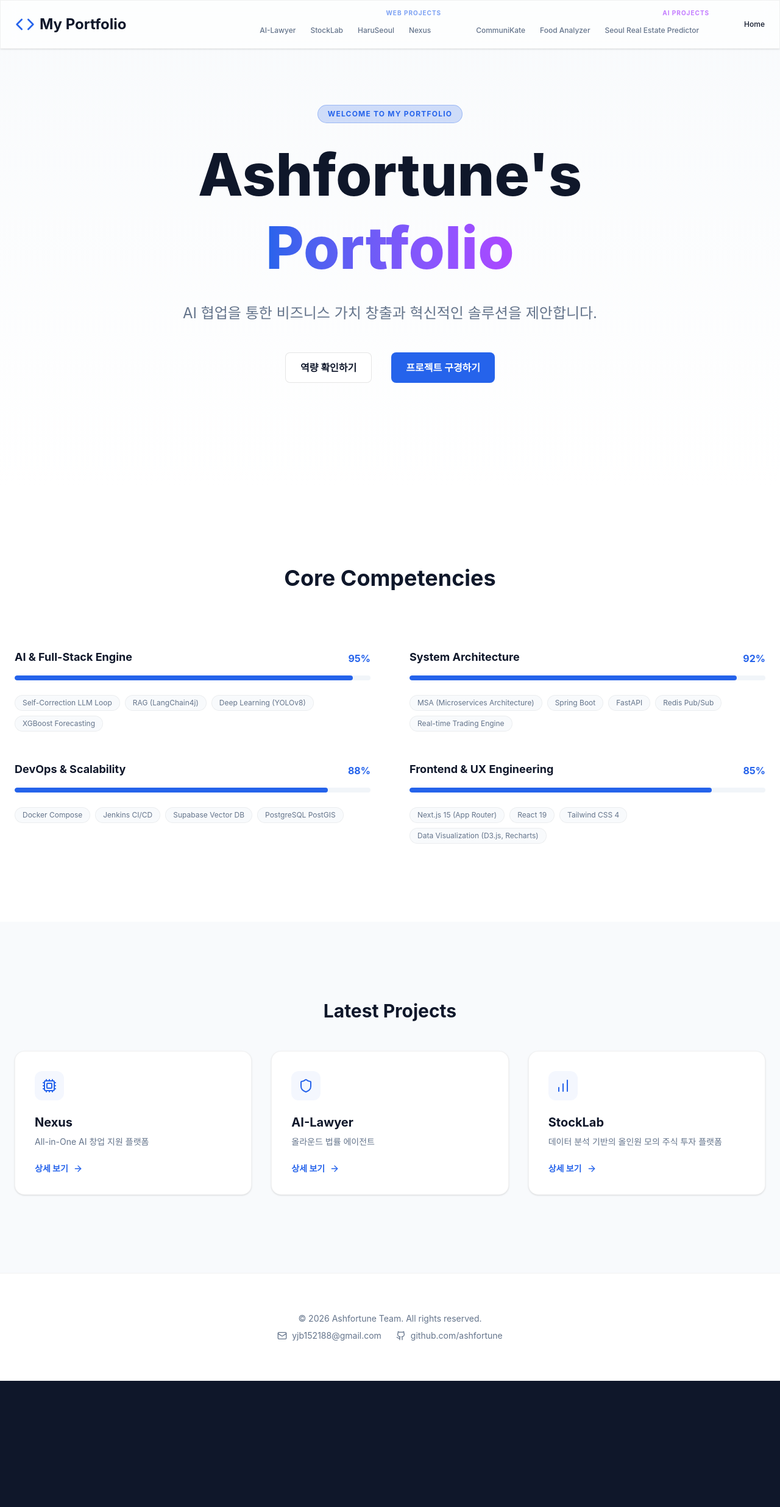
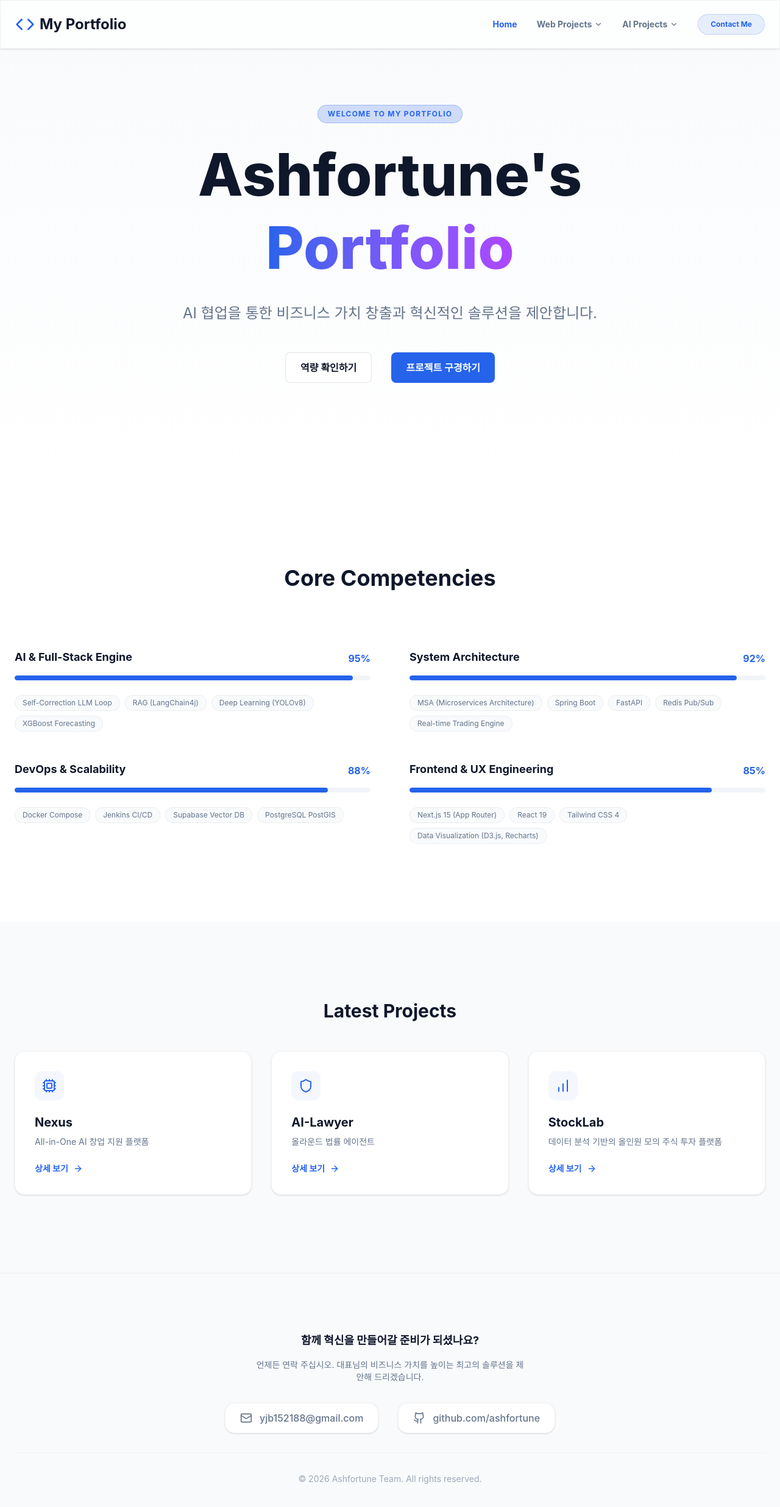
Before and after one commit to ashfortune/ghPortfolio, a React (Vite) app: page / in a window 1280 px wide. Shown: the top 2472 px of the page at 61% size. Before the commit the page ends 2265 px from the top, so only its background shows below. Built offline with nearby package versions, Linux system fonts and the light colour scheme.

Commit message:
refactor: replace inline navigation with categorized dropdown menus and mobile-responsive layout in Navbar

```diff
--- a/src/App.jsx
+++ b/src/App.jsx
@@ -8,6 +8,7 @@ import {
   X,
   ChevronRight,
   ChevronLeft,
+  ChevronDown,
   UserCheck,
   Zap,
   Shield,
@@ -22,108 +23,152 @@ import { projects, coreSkills } from './data/projects';
 
 const Navbar = ({ projects, activeProject, setActiveProject }) => {
   const [isOpen, setIsOpen] = useState(false);
+  const [activeMenu, setActiveMenu] = useState(null);
+  const timeoutRef = React.useRef(null);
+
+  const handleMouseEnter = (menuId) => {
+    if (timeoutRef.current) clearTimeout(timeoutRef.current);
+    setActiveMenu(menuId);
+  };
+
+  const handleMouseLeave = () => {
+    timeoutRef.current = setTimeout(() => {
+      setActiveMenu(null);
+    }, 300);
+  };
+
+  // 카테고리별 프로젝트 그룹화
+  const categories = [
+    { id: 'web', label: 'Web Projects', projects: projects.filter(p => p.category === 'web') },
+    { id: 'ai', label: 'AI Projects', projects: projects.filter(p => p.category === 'ai') },
+  ];
 
   return (
     <nav className="fixed top-0 left-0 w-full h-20 flex items-center glass z-50">
       <div className="container mx-auto px-6 flex justify-between items-center">
-        <div className="flex items-center gap-2 text-2xl font-bold text-text-main">
+        <div
+          className="flex items-center gap-2 text-2xl font-bold text-text-main cursor-pointer"
+          onClick={() => setActiveProject(null)}
+        >
           <Code className="text-primary" size={32} />
           <span>My Portfolio</span>
         </div>
 
         {/* Desktop Menu */}
-        <div className="hidden md:flex items-center gap-6">
-          <div className="flex flex-col items-end mr-4">
-            <span className="text-[10px] text-primary/60 font-bold uppercase tracking-widest mb-1">Web Projects</span>
-            <div className="flex bg-white/5 rounded-full p-1 border border-white/10">
-              {projects.filter(p => p.category === 'web').map((proj) => (
+        <div className="hidden md:flex items-center gap-8">
+          <button
+            onClick={() => setActiveProject(null)}
+            className={`text-sm font-bold transition-colors ${!activeProject?.id || activeProject.id === 'home' ? 'text-primary' : 'text-text-muted hover:text-text-main'}`}
+          >
+            Home
+          </button>
+
+          {categories.map((cat) => (
+            <div
+              key={cat.id}
+              className="relative group py-4"
+              onMouseEnter={() => handleMouseEnter(cat.id)}
+              onMouseLeave={handleMouseLeave}
+            >
+              <button className={`flex items-center gap-1 text-sm font-bold transition-colors ${activeProject?.category === cat.id ? 'text-primary' : 'text-text-muted hover:text-text-main'}`}>
+                {cat.label}
+                <ChevronDown size={14} className={`transition-transform duration-300 ${activeMenu === cat.id ? 'rotate-180' : ''}`} />
+              </button>
+
+              {/* Dropdown Panel */}
+              <div
+                className={`absolute top-full right-0 mt-0 w-64 bg-white/95 backdrop-blur-xl border border-black/5 rounded-2xl shadow-2xl overflow-hidden transition-all duration-300 origin-top-right ${activeMenu === cat.id ? 'opacity-100 scale-100 translate-y-0' : 'opacity-0 scale-95 -translate-y-2 pointer-events-none'}`}
+                onMouseEnter={() => handleMouseEnter(cat.id)}
+                onMouseLeave={handleMouseLeave}
+              >
+                <div className="p-2">
+                  {cat.projects.map((proj) => (
                     <button
                       key={proj.id}
-                  onClick={() => setActiveProject(proj)}
-                  className={`px-3 py-1 rounded-full text-xs font-medium transition-all ${activeProject.id === proj.id
-                      ? 'bg-primary text-white shadow-lg'
-                      : 'text-text-muted hover:text-white'
-                    }`}
+                      onClick={() => {
+                        setActiveProject(proj);
+                        setActiveMenu(null);
+                      }}
+                      className={`w-full text-left px-4 py-3 rounded-xl transition-all flex items-center justify-between group/item ${activeProject?.id === proj.id ? 'bg-primary/10 text-primary' : 'hover:bg-slate-50 text-text-muted hover:text-text-main'}`}
                     >
-                  {proj.title}
+                      <div className="flex flex-col">
+                        <span className="text-sm font-bold">{proj.title}</span>
+                        <span className="text-[10px] opacity-60 line-clamp-1">{proj.subtitle}</span>
+                      </div>
+                      <ChevronRight size={14} className={`transition-transform ${activeProject?.id === proj.id ? 'translate-x-0' : '-translate-x-2 opacity-0 group-hover/item:translate-x-0 group-hover/item:opacity-100'}`} />
                     </button>
                   ))}
                 </div>
               </div>
+            </div>
+          ))}
 
-          <div className="flex flex-col items-end">
-            <span className="text-[10px] text-purple-400 font-bold uppercase tracking-widest mb-1">AI Projects</span>
-            <div className="flex bg-white/5 rounded-full p-1 border border-white/10">
-              {projects.filter(p => p.category === 'ai').map((proj) => (
           <button
-                  key={proj.id}
-                  onClick={() => setActiveProject(proj)}
-                  className={`px-3 py-1 rounded-full text-xs font-medium transition-all ${activeProject.id === proj.id
-                      ? 'bg-purple-500 text-white shadow-lg'
-                      : 'text-text-muted hover:text-white'
-                    }`}
+            onClick={() => {
+              const el = document.getElementById('contact');
+              el?.scrollIntoView({ behavior: 'smooth' });
+            }}
+            className="px-5 py-2 bg-primary/10 text-primary text-xs font-bold rounded-full border border-primary/20 hover:bg-primary hover:text-white transition-all"
           >
-                  {proj.title}
+            Contact Me
           </button>
-              ))}
-            </div>
-          </div>
-
-          <ul className="flex gap-4 font-medium text-xs ml-4 border-l border-white/10 pl-4">
-            <li><button onClick={() => setActiveProject(null)} className={`hover:text-primary ${!activeProject ? 'text-primary' : ''}`}>Home</button></li>
-          </ul>
         </div>
 
         {/* Mobile menu button */}
-        <button className="md:hidden text-white" onClick={() => setIsOpen(!isOpen)}>
+        <button className="md:hidden text-text-main p-2 hover:bg-slate-100 rounded-lg transition-colors" onClick={() => setIsOpen(!isOpen)}>
           {isOpen ? <X size={28} /> : <Menu size={28} />}
         </button>
       </div>
 
       {/* Mobile Menu */}
-      {isOpen && (
-        <div className="absolute top-20 left-0 w-full bg-bg-dark/95 backdrop-blur-xl border-b border-white/10 md:hidden animate-fade-in">
-          <div className="p-6 flex flex-col gap-6">
+      <div className={`absolute top-20 left-0 w-full bg-white/95 backdrop-blur-2xl border-b border-black/5 md:hidden transition-all duration-300 overflow-hidden ${isOpen ? 'max-h-[80vh] opacity-100 visible' : 'max-h-0 opacity-0 invisible'}`}>
+        <div className="p-6 flex flex-col gap-8 overflow-y-auto max-h-[calc(80vh-5rem)]">
           <div className="flex flex-col gap-2">
-              <span className="text-xs font-bold text-text-muted uppercase tracking-wider">Navigation</span>
+            <span className="text-[10px] font-bold text-text-muted uppercase tracking-widest px-2 mb-2">Navigation</span>
             <button
               onClick={() => { setActiveProject(null); setIsOpen(false); }}
-                className={`text-left px-4 py-3 rounded-lg flex items-center justify-between ${!activeProject ? 'bg-primary/20 text-primary border border-primary/30' : 'bg-white/5 border border-white/5'
-                  }`}
+              className={`text-left px-4 py-4 rounded-2xl flex items-center justify-between font-bold ${!activeProject?.id || activeProject.id === 'home' ? 'bg-primary text-white shadow-lg shadow-primary/20' : 'bg-slate-50 text-text-muted'}`}
             >
               Home
-                {!activeProject && <ChevronRight size={16} />}
+              <ChevronRight size={18} />
             </button>
 
-              <span className="text-xs font-bold text-primary/80 uppercase tracking-wider mt-4 px-2">Web 프로젝트</span>
-              {projects.filter(p => p.category === 'web').map((proj) => (
+            {categories.map((cat) => (
+              <div key={cat.id} className="mt-4">
+                <span className={`text-[10px] font-bold uppercase tracking-widest px-2 mb-3 block ${cat.id === 'ai' ? 'text-purple-500' : 'text-primary'}`}>
+                  {cat.label}
+                </span>
+                <div className="grid grid-cols-1 gap-2">
+                  {cat.projects.map((proj) => (
                     <button
                       key={proj.id}
                       onClick={() => { setActiveProject(proj); setIsOpen(false); }}
-                  className={`text-left px-4 py-3 rounded-lg flex items-center justify-between ${activeProject?.id === proj.id ? 'bg-primary/20 text-primary border border-primary/30' : 'bg-white/5 border border-white/5'
-                    }`}
+                      className={`text-left px-4 py-3 rounded-xl flex items-center justify-between border transition-all ${activeProject?.id === proj.id ? 'border-primary/30 bg-primary/5 text-primary' : 'border-transparent bg-slate-50 text-text-muted'}`}
                     >
-                  {proj.title}
-                  {activeProject?.id === proj.id && <ChevronRight size={16} />}
-                </button>
-              ))}
-
-              <span className="text-xs font-bold text-purple-400 uppercase tracking-wider mt-4 px-2">AI 프로젝트</span>
-              {projects.filter(p => p.category === 'ai').map((proj) => (
-                <button
-                  key={proj.id}
-                  onClick={() => { setActiveProject(proj); setIsOpen(false); }}
-                  className={`text-left px-4 py-3 rounded-lg flex items-center justify-between ${activeProject?.id === proj.id ? 'bg-purple-500/20 text-purple-400 border border-purple-500/30' : 'bg-white/5 border border-white/5'
-                    }`}
-                >
-                  {proj.title}
-                  {activeProject?.id === proj.id && <ChevronRight size={16} />}
+                      <div>
+                        <div className="text-sm font-bold">{proj.title}</div>
+                        <div className="text-[10px] opacity-60">{proj.subtitle}</div>
+                      </div>
+                      <ChevronRight size={14} />
                     </button>
                   ))}
                 </div>
               </div>
+            ))}
           </div>
-      )}
+
+          <div className="pt-4 border-t border-black/5 flex justify-center">
+            <div className="flex gap-6">
+              <a href="https://github.com/ashfortune" target="_blank" rel="noopener noreferrer" className="text-text-muted hover:text-primary transition-all hover:scale-110">
+                <Github size={24} />
+              </a>
+              <a href="mailto:yjb152188@gmail.com" className="text-text-muted hover:text-primary transition-all hover:scale-110">
+                <Mail size={24} />
+              </a>
+            </div>
+          </div>
+        </div>
+      </div>
     </nav>
   );
 };
@@ -441,18 +486,22 @@ const App = () => {
       )}
 
       {/* Footer */}
-      <footer className="py-16 border-t border-black/5 text-center text-text-muted text-sm bg-white">
+      <footer id="contact" className="py-24 border-t border-black/5 text-center text-text-muted text-sm bg-slate-50">
         <div className="container mx-auto px-6">
-          <p className="mb-2">&copy; 2026 {activeProject ? activeProject.title : "Ashfortune"} Team. All rights reserved.</p>
-          <div className="flex flex-col sm:flex-row items-center justify-center gap-2 sm:gap-6">
-            <p className="flex items-center gap-2 hover:text-primary transition-colors">
-              <Mail size={16} />
-              yjb152188@gmail.com
-            </p>
-            <a href="https://github.com/ashfortune" target="_blank" rel="noopener noreferrer" className="flex items-center gap-2 hover:text-primary transition-colors group">
-              <Github size={16} className="group-hover:text-primary transition-colors" />
-              github.com/ashfortune
+          <p className="mb-4 text-text-main font-bold text-lg">함께 혁신을 만들어갈 준비가 되셨나요?</p>
+          <p className="mb-8 max-w-md mx-auto">언제든 연락 주십시오. 대표님의 비즈니스 가치를 높이는 최고의 솔루션을 제안해 드리겠습니다.</p>
+          <div className="flex flex-col sm:flex-row items-center justify-center gap-4 sm:gap-8 mb-8">
+            <a href="mailto:yjb152188@gmail.com" className="flex items-center gap-3 px-6 py-3 bg-white rounded-2xl border border-black/5 hover:border-primary/30 hover:text-primary transition-all shadow-sm group">
+              <Mail size={20} className="group-hover:scale-110 transition-transform" />
+              <span className="font-medium text-base">yjb152188@gmail.com</span>
             </a>
+            <a href="https://github.com/ashfortune" target="_blank" rel="noopener noreferrer" className="flex items-center gap-3 px-6 py-3 bg-white rounded-2xl border border-black/5 hover:border-primary/30 hover:text-primary transition-all shadow-sm group">
+              <Github size={20} className="group-hover:scale-110 transition-transform" />
+              <span className="font-medium text-base">github.com/ashfortune</span>
+            </a>
+          </div>
+          <div className="pt-8 border-t border-black/5 opacity-60">
+            <p>&copy; 2026 {activeProject ? activeProject.title : "Ashfortune"} Team. All rights reserved.</p>
           </div>
         </div>
       </footer>
--- a/src/data/projects.js
+++ b/src/data/projects.js
@@ -455,7 +455,7 @@ export const projects = [
     heroTagline: '상권 분석부터 AI 브랜딩까지, 성공적인 창업의 시작',
     heroDescription: '데이터 기반의 상권 분석, 지능형 브랜딩 자산 생성, 맞춤형 정책 추천까지. 예비 창업자를 위한 MSA 기반 올인원 플랫폼입니다.',
     heroBg: `${baseUrl}assets/projects/nexus/images/hero-bg.png`,
-    githubUrl: 'https://github.com/ashfortune',
+    githubUrl: 'https://github.com/ashfortune/nexus',
     about: 'Nexus는 소상공인과 예비 창업자를 위한 지능형 창업 지원 플랫폼입니다. 단순 정보 제공을 넘어, AI의 Self-Correction 기능을 활용해 브랜드 아이덴티티를 구축하고 데이터 기반 실질적 사업 의사결정을 돕습니다. 확장이 용이한 마이크로 서비스 아키텍처(MSA)를 적용하였습니다.',
     highlights: [
       { icon: Cpu, text: 'Next.js + Spring Boot + FastAPI MSA 아키텍처 구축' },
```
Lines whose indentation alone changed are shown as unchanged.
